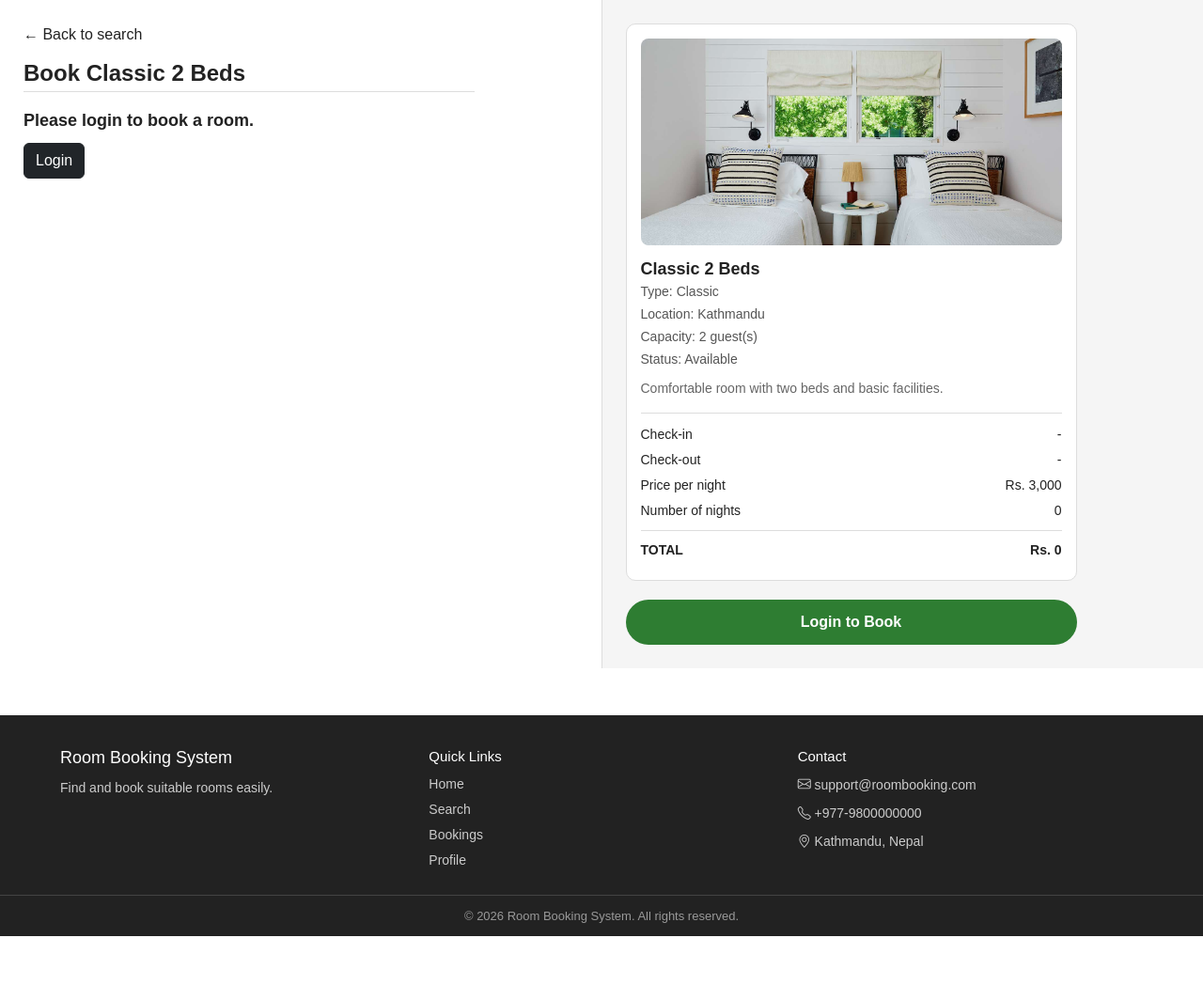
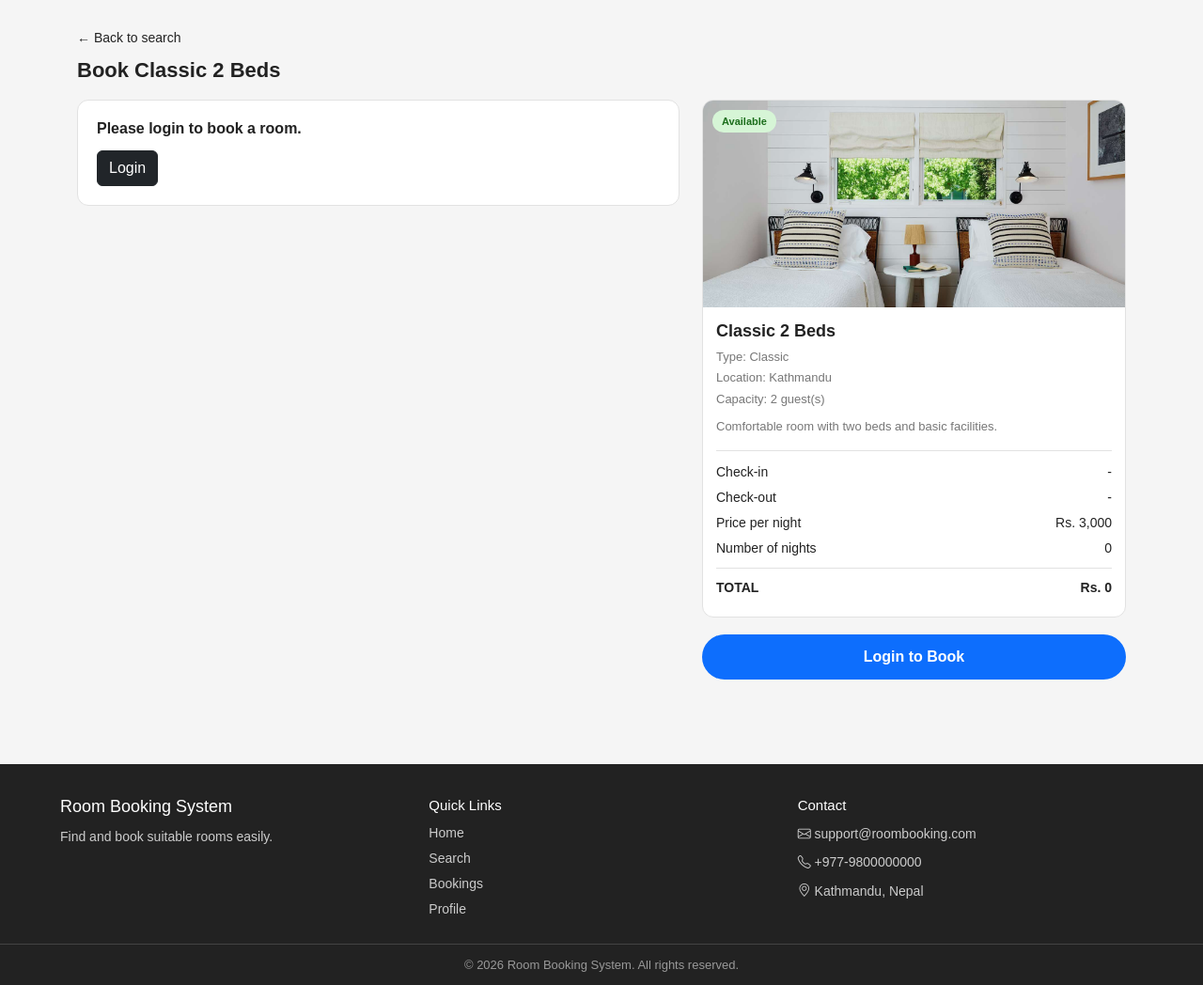
Before and after one commit to Hyneix/Project-I-4th-Semester, a PHP site: page /Booking.php?room_id=1 in a window 1280 px wide. Shown: the part 64-1112 px from the top of the page at 94% size. Before the commit the page ends 1060 px from the top, so only its background shows below. Run offline with PHP 8.4, Linux system fonts and the light colour scheme; data comes from the database, SQL or seed files in the repository.

Commit message:
Small update is made

```diff
--- a/Booking.php
+++ b/Booking.php
@@ -20,12 +20,18 @@ $check_out = "";
 $guests = "";
 $purpose = "";
 
+
+
+
 // 3. Get room_id from the URL and make sure it is a valid number
 if (isset($_GET['room_id'])) {
     $room_id = intval($_GET['room_id']);
 } else {
     $room_id = 0;
 }
+
+$_SESSION['after_login'] = "Booking.php?room_id=" . $room_id;
+
 
 // 4. Get the room from the rooms table (only the ID comes from the URL)
 if ($room_id > 0) {
@@ -149,129 +155,124 @@ if ($room && $is_logged_in && $_SERVER["REQUEST_METHOD"] == "POST") {
 <title>Book Room - Room Booking System</title>
 <meta name="viewport" content="width=device-width, initial-scale=1">
 
-<!-- Bootstrap CSS is only here because header.php uses its dark-mode switch -->
 <link rel="stylesheet" href="https://cdn.jsdelivr.net/npm/bootstrap@5.3.0/dist/css/bootstrap.min.css">
 
 <style>
+/* =========================================================
+   BASIC PAGE (same as index.php)
+   ========================================================= */
 body {
     font-family: Arial, sans-serif;
-    background-color: #ffffff;
+    background: #f5f5f5;
     color: #222222;
 }
 
-/* Two columns: form on the left, room on the right */
-.booking-page {
-    display: flex;
-    flex-wrap: wrap;
-}
-
-.booking-form {
-    flex: 1;
-    min-width: 300px;
-    padding: 25px;
-}
-
-.room-details {
-    flex: 1;
-    min-width: 300px;
-    padding: 25px;
-    background-color: #f5f5f5;
-    border-left: 1px solid #dddddd;
-}
-
 .page-title {
-    font-size: 24px;
+    font-size: 22px;
     font-weight: bold;
-    margin-bottom: 5px;
+    margin: 10px 0 18px;
 }
 
 .back-link {
     display: inline-block;
-    margin-bottom: 15px;
+    margin-top: 30px;
     color: #222222;
     text-decoration: none;
+    font-size: 14px;
 }
 
-/* Each step is a section separated by a line */
-.step {
-    border-top: 1px solid #dddddd;
-    padding: 20px 0;
-    max-width: 480px;
+/* =========================================================
+   WHITE CARDS (same look as the cards on index.php)
+   ========================================================= */
+.card-box {
+    background: #fff;
+    border: 1px solid #e2e2e2;
+    border-radius: 12px;
+    padding: 20px;
+    margin-bottom: 18px;
 }
 
-.step h2 {
-    font-size: 18px;
+.card-box h2 {
+    font-size: 16px;
     font-weight: bold;
-    margin-bottom: 12px;
+    margin: 0 0 14px;
 }
 
-.booking-form label {
-    display: block;
-    font-size: 13px;
-    margin-bottom: 4px;
+.card-box label {
+    font-size: 12px;
+    font-weight: bold;
+    color: #555;
+    margin-bottom: 2px;
 }
 
-.booking-form input {
-    width: 100%;
-    padding: 10px;
-    border: 1px solid #cccccc;
-    border-radius: 6px;
-    margin-bottom: 12px;
+.info-line {
+    font-size: 13px;
+    color: #777;
+    margin-bottom: 3px;
 }
 
-.booking-form input:focus {
-    border-color: #555555;
-    outline: none;
+/* =========================================================
+   ROOM CARD (right side)
+   ========================================================= */
+.room-card {
+    background: #fff;
+    border: 1px solid #e2e2e2;
+    border-radius: 12px;
+    overflow: hidden;
 }
 
-.booking-form input[readonly] {
-    background-color: #eeeeee;
+.room-img-wrap {
+    position: relative;
 }
 
-/* Room card on the right */
-.room-card {
-    background-color: #ffffff;
-    border: 1px solid #dddddd;
-    border-radius: 10px;
-    padding: 15px;
-    max-width: 480px;
-}
-
-.room-image {
+.room-img-wrap img,
+.no-image {
     width: 100%;
     height: 220px;
     object-fit: cover;
-    border-radius: 8px;
+    display: block;
 }
 
 .no-image {
-    background-color: #e9ecef;
+    background: #e9ecef;
     color: #6c757d;
     text-align: center;
     line-height: 220px;
 }
 
+/* small status badge, top left (same as index.php) */
+.room-badge {
+    position: absolute;
+    top: 10px;
+    left: 10px;
+    font-size: 11px;
+    font-weight: bold;
+    padding: 4px 10px;
+    border-radius: 12px;
+}
+
+.badge-available   { background: #d6f5d6; color: #1c6e1c; }
+.badge-unavailable { background: #eeeeee; color: #666666; }
+
+.room-body {
+    padding: 12px 14px 14px;
+}
+
 .room-name {
     font-size: 18px;
     font-weight: bold;
-    margin-top: 12px;
-}
-
-.room-info {
-    font-size: 14px;
-    color: #555555;
-    margin-bottom: 3px;
+    margin-bottom: 4px;
 }
 
 .room-description {
-    font-size: 14px;
-    color: #666666;
+    font-size: 13px;
+    color: #777;
     margin-top: 10px;
 }
 
 /* Price summary */
 .summary {
-    border-top: 1px solid #dddddd;
+    border-top: 1px solid #e2e2e2;
     margin-top: 15px;
     padding-top: 12px;
     font-size: 14px;
@@ -284,21 +285,20 @@ body {
 }
 
 .summary-total {
-    border-top: 1px solid #dddddd;
+    border-top: 1px solid #e2e2e2;
     padding-top: 10px;
     margin-top: 10px;
     font-weight: bold;
 }
 
-/* Green Book Now button */
+/* Book Now button (blue, like the other buttons) */
 .book-button {
     display: block;
     width: 100%;
-    max-width: 480px;
-    margin-top: 20px;
+    margin-top: 18px;
     padding: 12px;
-    background-color: #2e7d32;
-    color: #ffffff;
+    background: #0d6efd;
+    color: #fff;
     border: none;
     border-radius: 25px;
     font-size: 16px;
@@ -309,79 +309,54 @@ body {
 }
 
 .book-button:hover {
-    background-color: #1b5e20;
+    background: #0b5ed7;
+    color: #fff;
 }
 
-/* Messages */
-.message {
-    max-width: 480px;
-    padding: 12px;
-    margin-bottom: 15px;
-    border-radius: 6px;
-    font-size: 14px;
+.page-bottom {
+    padding-bottom: 40px;
 }
 
-.message-error {
-    background-color: #333333;
-    color: #ffffff;
+/* =========================================================
+   DARK MODE (header.php adds "dark-mode" to body)
+   ========================================================= */
+body.dark-mode .card-box,
+body.dark-mode .room-card {
+    background: #2b3035;
+    border-color: #495057;
+    color: #e0e0e0;
 }
 
-.message-success {
-    background-color: #e8f5e9;
-    border: 1px solid #2e7d32;
-}
-
-.not-found {
-    text-align: center;
-    padding: 60px 15px;
-}
-
-/* Dark mode (header.php adds "dark-mode") */
-body.dark-mode {
-    background-color: #212529;
-}
-
-body.dark-mode .room-details {
-    background-color: #1b1e21;
-    border-left-color: #343a40;
-}
-
-body.dark-mode .room-card {
-    background-color: #2b3035;
-    border-color: #495057;
-}
-
-body.dark-mode .room-info,
-body.dark-mode .room-description {
-    color: #adb5bd;
+body.dark-mode .page-title {
+    color: #f1f1f1;
 }
 
 body.dark-mode .back-link {
     color: #e0e0e0;
 }
 
-body.dark-mode .step,
+body.dark-mode .card-box label {
+    color: #ccc;
+}
+
+body.dark-mode .info-line,
+body.dark-mode .room-description {
+    color: #adb5bd;
+}
+
 body.dark-mode .summary,
 body.dark-mode .summary-total {
     border-color: #495057;
 }
 
-body.dark-mode .booking-form input {
+body.dark-mode .form-control {
     background-color: #343a40;
     border-color: #495057;
-    color: #ffffff;
+    color: #fff;
 }
 
-body.dark-mode .message-success {
-    background-color: #1b3a1e;
-    color: #ffffff;
-}
-
-/* Small screens: columns stack, no side line */
-@media (max-width: 700px) {
-    .room-details {
-        border-left: none;
-    }
+body.dark-mode .form-control[readonly] {
+    background-color: #2b3035;
 }
 </style>
 </head>
@@ -390,10 +365,12 @@ body.dark-mode .message-success {
 
 <?php include "header.php"; ?>
 
+<div class="container page-bottom">
+
 <?php if (!$room) { ?>
 
     <!-- Room not found -->
-    <div class="not-found">
+    <div class="card-box text-center" style="margin-top: 40px;">
         <h1 class="page-title">Room not found</h1>
         <p>Sorry, this room does not exist.</p>
         <a href="Search.php" class="btn btn-dark">Back to Search</a>
@@ -401,30 +378,30 @@ body.dark-mode .message-success {
 
 <?php } else { ?>
 
-    <!-- One form around both columns, so the Book Now button can sit on the right -->
-    <form method="POST" action="Booking.php?room_id=<?php echo (int) $room['room_id']; ?>"
-          id="bookingForm" onsubmit="return validateBooking();">
-
-        <div class="booking-page">
-
-            <!-- ============ LEFT: booking form ============ -->
-            <div class="booking-form">
-
     <a href="Search.php" class="back-link">&larr; Back to search</a>
 
     <h1 class="page-title">Book <?php echo htmlspecialchars($room['room_name']); ?></h1>
 
     <?php if ($success_message != "") { ?>
-                    <div class="message message-success"><?php echo htmlspecialchars($success_message); ?></div>
+        <div class="alert alert-success"><?php echo htmlspecialchars($success_message); ?></div>
     <?php } ?>
 
     <?php if ($error_message != "") { ?>
-                    <div class="message message-error"><?php echo htmlspecialchars($error_message); ?></div>
+        <div class="alert alert-danger"><?php echo htmlspecialchars($error_message); ?></div>
     <?php } ?>
+
+    <!-- One form around both columns, so the Book Now button can sit on the right -->
+    <form method="POST" action="Booking.php?room_id=<?php echo (int) $room['room_id']; ?>"
+          id="bookingForm" onsubmit="return validateBooking();">
+
+        <div class="row g-4">
+
+            <!-- ============ LEFT: booking form ============ -->
+            <div class="col-lg-7">
 
                 <?php if (!$is_logged_in) { ?>
 
-                    <div class="step">
+                    <div class="card-box">
                         <h2>Please login to book a room.</h2>
                         <a href="login.php" class="btn btn-dark">Login</a>
                     </div>
@@ -432,45 +409,55 @@ body.dark-mode .message-success {
                 <?php } else { ?>
 
                     <!-- Step 1: dates and guests -->
-                    <div class="step">
+                    <div class="card-box">
                         <h2>Step 1: Your stay</h2>
 
+                        <div class="mb-3">
                             <label for="check_in">Check-in date</label>
-                        <input type="date" id="check_in" name="check_in"
+                            <input type="date" id="check_in" name="check_in" class="form-control"
                                    min="<?php echo date('Y-m-d'); ?>"
                                    value="<?php echo htmlspecialchars($check_in); ?>"
                                    onchange="calculateTotal()">
+                        </div>
 
+                        <div class="mb-3">
                             <label for="check_out">Check-out date</label>
-                        <input type="date" id="check_out" name="check_out"
+                            <input type="date" id="check_out" name="check_out" class="form-control"
                                    value="<?php echo htmlspecialchars($check_out); ?>"
                                    onchange="calculateTotal()">
+                        </div>
 
+                        <div>
                             <label for="guests">Guests (maximum <?php echo (int) $room['capacity']; ?>)</label>
-                        <input type="number" id="guests" name="guests"
+                            <input type="number" id="guests" name="guests" class="form-control"
                                    min="1" max="<?php echo (int) $room['capacity']; ?>"
                                    value="<?php echo htmlspecialchars($guests); ?>">
                         </div>
+                    </div>
 
                     <!-- Step 2: user information -->
-                    <div class="step">
+                    <div class="card-box">
                         <h2>Step 2: Your details</h2>
 
+                        <div class="mb-3">
                             <label for="full_name">Name</label>
-                        <input type="text" id="full_name" readonly
+                            <input type="text" id="full_name" class="form-control" readonly
                                    value="<?php echo htmlspecialchars($_SESSION['full_name']); ?>">
+                        </div>
 
+                        <div>
                             <label for="purpose">Purpose / note (optional)</label>
-                        <input type="text" id="purpose" name="purpose" maxlength="255"
-                               placeholder="e.g. Family trip"
+                            <input type="text" id="purpose" name="purpose" class="form-control"
+                                   maxlength="255" placeholder="e.g. Family trip"
                                    value="<?php echo htmlspecialchars($purpose); ?>">
+                        </div>
                     </div>
 
                     <!-- Step 3: fixed times used by the system -->
-                    <div class="step">
+                    <div class="card-box">
                         <h2>Step 3: House rules</h2>
-                        <div class="room-info">Check-in: from 2 PM</div>
-                        <div class="room-info">Check-out: until 11 AM</div>
+                        <div class="info-line">Check-in: from 2 PM</div>
+                        <div class="info-line">Check-out: until 11 AM</div>
                     </div>
 
                 <?php } ?>
@@ -479,23 +466,31 @@ body.dark-mode .message-success {
 
 
             <!-- ============ RIGHT: room details (from the database) ============ -->
-            <div class="room-details">
+            <div class="col-lg-5">
 
                 <div class="room-card">
 
+                    <div class="room-img-wrap">
                         <?php if (!empty($room['image'])) { ?>
                             <img src="images/<?php echo htmlspecialchars($room['image']); ?>"
-                             alt="<?php echo htmlspecialchars($room['room_name']); ?>"
-                             class="room-image">
+                                 alt="<?php echo htmlspecialchars($room['room_name']); ?>">
                         <?php } else { ?>
-                        <div class="room-image no-image">No Image Available</div>
+                            <div class="no-image">No Image Available</div>
                         <?php } ?>
 
+                        <?php if (strtolower($room['status']) == "available") { ?>
+                            <span class="room-badge badge-available">Available</span>
+                        <?php } else { ?>
+                            <span class="room-badge badge-unavailable"><?php echo htmlspecialchars($room['status']); ?></span>
+                        <?php } ?>
+                    </div>
+
+                    <div class="room-body">
+
                         <div class="room-name"><?php echo htmlspecialchars($room['room_name']); ?></div>
-                    <div class="room-info">Type: <?php echo htmlspecialchars($room['room_type']); ?></div>
-                    <div class="room-info">Location: <?php echo htmlspecialchars($room['location']); ?></div>
-                    <div class="room-info">Capacity: <?php echo (int) $room['capacity']; ?> guest(s)</div>
-                    <div class="room-info">Status: <?php echo htmlspecialchars($room['status']); ?></div>
+                        <div class="info-line">Type: <?php echo htmlspecialchars($room['room_type']); ?></div>
+                        <div class="info-line">Location: <?php echo htmlspecialchars($room['location']); ?></div>
+                        <div class="info-line">Capacity: <?php echo (int) $room['capacity']; ?> guest(s)</div>
 
                         <?php if (!empty($room['description'])) { ?>
                             <div class="room-description">
@@ -531,6 +526,8 @@ body.dark-mode .message-success {
 
                     </div>
 
+                </div>
+
                 <?php if ($is_logged_in) { ?>
                     <button type="submit" class="book-button">Book Now</button>
                 <?php } else { ?>
@@ -544,6 +541,8 @@ body.dark-mode .message-success {
     </form>
 
 <?php } ?>
+
+</div>
 
 <?php include "Footer.php"; ?>
 
--- a/Footer.php
+++ b/Footer.php
@@ -99,7 +99,7 @@ body.dark-mode .site-footer {
             <h6>Quick Links</h6>
             <a href="index.php">Home</a>
             <a href="Search.php">Search</a>
-            <a href="#">Bookings</a>
+            <a href="my_bookings.php">Bookings</a>
             <a href="UserProfile.php">Profile</a>
         </div>
 
--- a/Search.php
+++ b/Search.php
@@ -297,7 +297,7 @@ body.dark-mode .no-results {
                 <div class="col-12 col-md-7">
                     <label for="location">Room name / type / location</label>
                     <input type="text" class="form-control" id="location" name="location"
-                           placeholder="e.g. Kathmandu, Lab, Meeting"
+                           placeholder="e.g. Kathmandu, Deluxe, Family"
                            value="<?php echo htmlspecialchars($location); ?>">
                 </div>
 
--- a/header.php
+++ b/header.php
@@ -225,12 +225,12 @@ body.dark-mode .form-select {
         </a>
 
         <a href="Search.php"
-           class="<?php echo $currentPage == 'search.php' ? 'active' : ''; ?>">
+           class="<?php echo $currentPage == 'Search.php' ? 'active' : ''; ?>">
            Search
         </a>
 
         <a href="Booking.php"
-           class="<?php echo $currentPage == 'bookings.php' ? 'active' : ''; ?>">
+           class="<?php echo $currentPage == 'Booking.php' ? 'active' : ''; ?>">
            Bookings
         </a>
 
--- a/index.php
+++ b/index.php
@@ -629,7 +629,9 @@ body.dark-mode .search-bar-card .form-control::placeholder {
             </div>
         </div>
 
-        <a href="register.php" class="btn-outline-blue">Sign up for newsletter</a>
+        <?php if (!isset($_SESSION['user_id'])) { ?>
+            <a href="register.php" class="btn-outline-blue">Sign up for newsletter</a>
+        <?php } ?>
 
     </div>
 
```
Also changed, not shown: UserProfile.php (+44 -31 lines), login.php (+14 -1 lines). Lines whose indentation alone changed are shown as unchanged.
